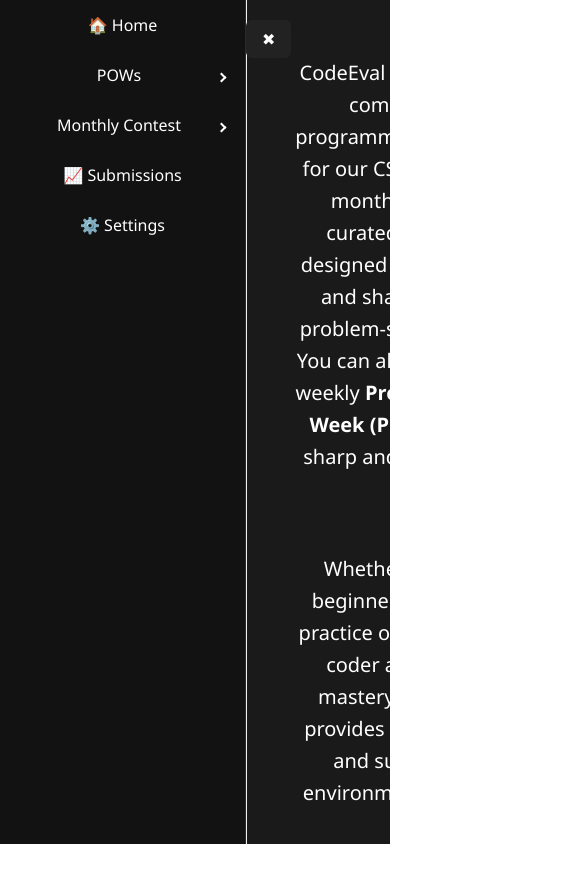
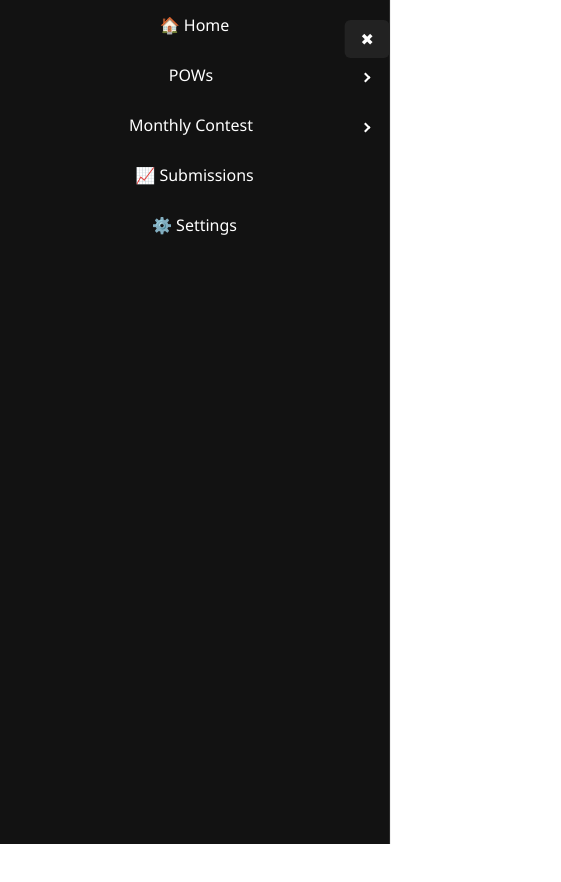
Before and after one commit to ShivD7/CodeEval, a React (Vite) app in the folder frontend/code-eval/: page /CodeEval/home in a window 390 px wide. Shown: the top 882 px of the page, 561 px wide, since content can reach past the window. After the commit the page ends 844 px from the top, so only its background shows below. Built offline with nearby package versions, Linux system fonts and the light colour scheme; no server answers.

Commit message:
working on making website responsive

```diff
--- a/frontend/code-eval/src/components/Home.css
+++ b/frontend/code-eval/src/components/Home.css
@@ -31,3 +31,80 @@
   font-size: 1.25rem;
   line-height: 2rem;
 }
+.button.collapsed {
+  position: fixed;
+  top: 20px;
+  left: 60px;   /* For collapsed state */
+  z-index: 1100;
+  background-color: #222;
+  color: #fff;
+  border: none;
+  border-radius: 6px;
+  padding: 0.5rem 1rem;
+  cursor: pointer;
+  transition: left 0.3s ease; /* Smooth transition */
+}
+
+.button.expanded {
+  position: fixed;
+  top: 20px;
+  left: 250px; /* For expanded state */
+  z-index: 1100;
+  background-color: #222;
+  color: #fff;
+  border: none;
+  border-radius: 6px;
+  padding: 0.5rem 1rem;
+  cursor: pointer;
+  transition: left 0.3s ease; /* Smooth transition */
+}
+
+@media (max-width: 768px) {
+  .home-layout{
+    height: 100vh;
+    width: 100vw;
+    background-color: #1a1a1a;
+    color: #ffffff;
+    font-family: 'Segoe UI', sans-serif;
+  }
+  .home-content {
+    font-size: small;
+    min-height: auto; /* let it grow naturally */
+    max-height: fit-content;
+    overflow: auto;
+    font-size: smaller;
+    gap:0px;
+  }
+  .sidebar.collapsed {
+    width: 60px;
+    /* other styles when collapsed */
+  }
+
+  .sidebar.expanded {
+    position: fixed;
+    top: 0;
+    left: 0;
+    height: 100vh;
+    width: 100vw;
+    /* styles when expanded */
+  }
+
+
+  .home-content p{
+    font-size: small;
+  }
+
+  .home-content h1{
+    padding-top: 3rem;
+    font-size: 23px;
+  }
+  .button.collapsed {
+    left: 60px;  /* Keeps it at the collapsed position */
+  }
+
+  .button.expanded {
+    left: 100%; /* Move to the right edge */
+    transform: translateX(-100%); /* Fix for smaller screens */
+  }
+
+}
--- a/frontend/code-eval/src/components/Home.jsx
+++ b/frontend/code-eval/src/components/Home.jsx
@@ -19,24 +19,13 @@
     <div className="home-layout">
       <button
         onClick={() => setCollapsed(!collapsed)}
-        style={{
-          position: "absolute",
-          top: 20,
-          left: collapsed ? 60 : 246,
-          zIndex: 1000,
-          backgroundColor: "#222",
-          color: "#fff",
-          border: "none",
-          borderRadius: "6px",
-          padding: "0.5rem 1rem",
-          cursor: "pointer",
-          transition: "left 0.3s ease",
-        }}
+        className={`button ${collapsed ? 'collapsed' : 'expanded'}`}
       >
         {collapsed ? "☰" : "✖"}
       </button>
 
       <Sidebar
+        className={`sidebar ${collapsed ? 'collapsed' : 'expanded'}`}
         collapsed={collapsed}
         ref={sidebarRef}
         width="246px"
--- a/frontend/code-eval/src/components/LoginPage.css
+++ b/frontend/code-eval/src/components/LoginPage.css
@@ -104,3 +104,10 @@
     color:#fffbf7;
     margin-top: 1px;
 }
+
+@media (max-width: 768px) {
+  .main-container{
+    width:fit-content;
+    height: fit-content;
+  }
+}
--- a/frontend/code-eval/src/components/ProblemPage.css
+++ b/frontend/code-eval/src/components/ProblemPage.css
@@ -209,3 +209,11 @@
   font-family: monospace;
   margin: 0.25rem 0 0 0;
 }
+
+@media (max-width: 768px) {
+    .panel-wrapper{
+      display: flex;
+
+    }
+
+}
--- a/frontend/code-eval/src/components/ProblemPage.jsx
+++ b/frontend/code-eval/src/components/ProblemPage.jsx
@@ -154,7 +154,7 @@
           <MenuItem component={<Link to="/settings" />}>⚙️ Settings</MenuItem>
         </Menu>
       </Sidebar>
-
+      <div className = "panel-wrapper">
       <div className="left-panel">
         <h2>{title}</h2>
         <p>{description}</p>
@@ -260,6 +260,7 @@
           )}
         </div>
       </div>
+      </div>
     </div>
   );
 }
--- a/frontend/code-eval/src/components/SettingPage.css
+++ b/frontend/code-eval/src/components/SettingPage.css
@@ -78,6 +78,33 @@
   gap: 10px; /* Space between the items */
   flex: 1; /* Take available space on the left */
 }
+.button.collapsed {
+  position: fixed;
+  top: 20px;
+  left: 60px;   /* For collapsed state */
+  z-index: 1100;
+  background-color: #222;
+  color: #fff;
+  border: none;
+  border-radius: 6px;
+  padding: 0.5rem 1rem;
+  cursor: pointer;
+  transition: left 0.3s ease; /* Smooth transition */
+}
+
+.button.expanded {
+  position: fixed;
+  top: 20px;
+  left: 250px; /* For expanded state */
+  z-index: 1100;
+  background-color: #222;
+  color: #fff;
+  border: none;
+  border-radius: 6px;
+  padding: 0.5rem 1rem;
+  cursor: pointer;
+  transition: left 0.3s ease; /* Smooth transition */
+}
 
 .profile-info p {
   margin: 0; /* Remove default paragraph margins for cleaner spacing */
@@ -115,37 +142,42 @@
   box-shadow: 0 2px 6px rgba(0, 0, 0, 0.15);
 }
 
-/* Responsive design for smaller screens */
-@media (max-width: 600px) {
-  .profile-info-container {
-    flex-direction: column;
-    align-items: center;
-    gap: 15px;
+@media (max-width: 768px) {
+  .background {
+    width: fit-content;
+    padding: 20px;
+    margin-top: 50px
+  }
+  .button.collapsed {
+    left: 60px;  /* Keeps it at the collapsed position */
   }
 
-  .profile-info {
-    text-align: center;
-    width: 100%;
+  .button.expanded {
+    left: 100%; /* Move to the right edge */
+    transform: translateX(-100%); /* Fix for smaller screens */
   }
 
-  .setting-card {
-    justify-content: center;
-    width: 100%;
+  .sidebar.collapsed {
+    width: 60px;
+    /* other styles when collapsed */
   }
 
-  .background {
-    width: 90%;
-    padding: 30px;
-  }
-}
-
-@media (max-width: 768px) {
-  .background {
-    width: 90%;
-    padding: 40px;
+  .sidebar.expanded {
+    position: fixed;
+    top: 0;
+    left: 0;
+    height: 100vh;
+    width: 100vw;
+    /* styles when expanded */
   }
 
   .setting-container {
     padding: 20px;
   }
+
+  .signout-btn{
+    font-size: smaller;
+    width: 100px;
+    text-align: center;
+  }
 }
--- a/frontend/code-eval/src/components/SettingPage.jsx
+++ b/frontend/code-eval/src/components/SettingPage.jsx
@@ -49,27 +49,16 @@
   return (
     <div className = "layout">
     {!userLoggedIn && (<Navigate to={'/login'} replace = {true}/>)}
-    <button
-            onClick={() => setCollapsed(!collapsed)}
-            style={{
-            position: "absolute",
-            top: 20,
-            left: collapsed ? 60 : 246,
-            zIndex: 1000,
-            backgroundColor: "#222",
-            color: "#fff",
-            border: "none",
-            borderRadius: "6px",
-            padding: "0.5rem 1rem",
-            cursor: "pointer",
-            transition: "left 0.3s ease",
-            }}
-        >
-            {collapsed ? "☰" : "✖"}
-        </button>
+      <button
+        onClick={() => setCollapsed(!collapsed)}
+        className={`button ${collapsed ? 'collapsed' : 'expanded'}`}
+      >
+        {collapsed ? "☰" : "✖"}
+      </button>
 
         <Sidebar
             collapsed={collapsed}
+            className={`sidebar ${collapsed ? 'collapsed' : 'expanded'}`}
             ref={sidebarRef}
             width="246px"
             collapsedWidth="60px"
--- a/frontend/code-eval/src/components/Submission.css
+++ b/frontend/code-eval/src/components/Submission.css
@@ -61,3 +61,10 @@
   background-color: black;
   border: 1px solid #ccc;
 }
+
+@media (max-width: 764px){
+  .submission-container{
+    width:fit-content;
+    height: fit-content;
+  }
+}
--- a/frontend/code-eval/src/components/SubmissionPage.css
+++ b/frontend/code-eval/src/components/SubmissionPage.css
@@ -56,3 +56,86 @@
   color: #ffffff;
   font-family: 'Segoe UI', sans-serif;
 }
+
+.button.collapsed {
+  position: fixed;
+  top: 20px;
+  left: 60px;   /* For collapsed state */
+  z-index: 1100;
+  background-color: #222;
+  color: #fff;
+  border: none;
+  border-radius: 6px;
+  padding: 0.5rem 1rem;
+  cursor: pointer;
+  transition: left 0.3s ease; /* Smooth transition */
+}
+
+.button.expanded {
+  position: fixed;
+  top: 20px;
+  left: 250px; /* For expanded state */
+  z-index: 1100;
+  background-color: #222;
+  color: #fff;
+  border: none;
+  border-radius: 6px;
+  padding: 0.5rem 1rem;
+  cursor: pointer;
+  transition: left 0.3s ease; /* Smooth transition */
+}
+
+@media (max-width: 768px) {
+  .button.collapsed {
+    left: 60px;  /* Keeps it at the collapsed position */
+  }
+
+  .button.expanded {
+    left: 100%; /* Move to the right edge */
+    transform: translateX(-100%); /* Fix for smaller screens */
+  }
+
+  .sidebar.collapsed {
+    width: 60px;
+    /* other styles when collapsed */
+  }
+
+  .sidebar.expanded {
+    position: fixed;
+    top: 0;
+    left: 0;
+    height: 100vh;
+    width: 100vw;
+    /* styles when expanded */
+  }
+
+.submission-container.no-submissions {
+  flex: 2; /* take up remaining space next to the sidebar */
+  display: flex;
+  justify-content: center; /* center content horizontally in remaining space */
+  align-items: center;
+  height: 70vh;
+  background: linear-gradient(135deg, #1a1a1a, #232323);
+  box-sizing: border-box;
+  padding-top: 20px;
+  margin-top: 80px;
+  overflow-y: auto;
+
+}
+
+.message-card{
+  width: fit-content;
+  padding: 10px;
+  padding-top: 20px;
+
+}
+
+.message-card p{
+  font-size: x-small;
+}
+
+.message-card h2{
+  font-size: smaller;
+}
+
+}
--- a/frontend/code-eval/src/components/SubmissionPage.jsx
+++ b/frontend/code-eval/src/components/SubmissionPage.jsx
@@ -18,29 +18,19 @@
   const sidebarRef = useRef();
   const userData = useContext(Context);
   const submissionArr = userData.submissions;
-  if (submissionArr.length ===0){
+  if (submissionArr.length === 0){
     return(
     <div className = "layout">
-<button
+      <button
         onClick={() => setCollapsed(!collapsed)}
-        style={{
-          position: "absolute",
-          top: 20,
-          left: collapsed ? 60 : 246,
-          zIndex: 1000,
-          backgroundColor: "#222",
-          color: "#fff",
-          border: "none",
-          borderRadius: "6px",
-          padding: "0.5rem 1rem",
-          cursor: "pointer",
-          transition: "left 0.3s ease",
-        }}
+        className={`button ${collapsed ? 'collapsed' : 'expanded'}`}
       >
         {collapsed ? "☰" : "✖"}
       </button>
 
+
       <Sidebar
+      className={`sidebar ${collapsed ? 'collapsed' : 'expanded'}`}
         collapsed={collapsed}
         ref={sidebarRef}
         width="246px"
```
